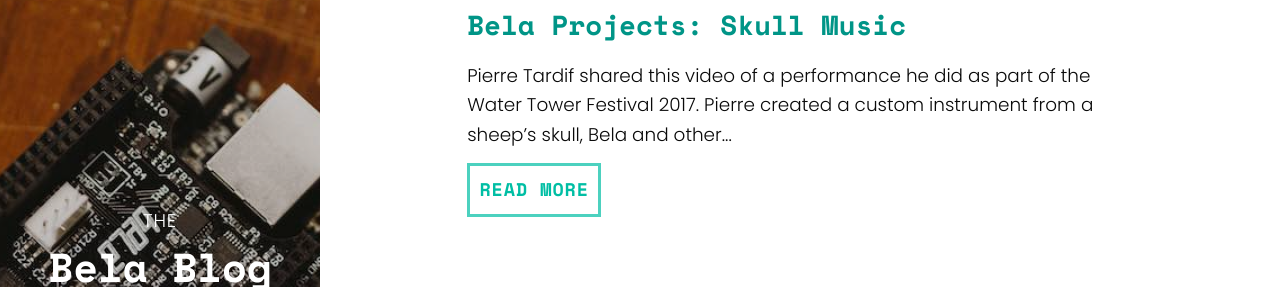
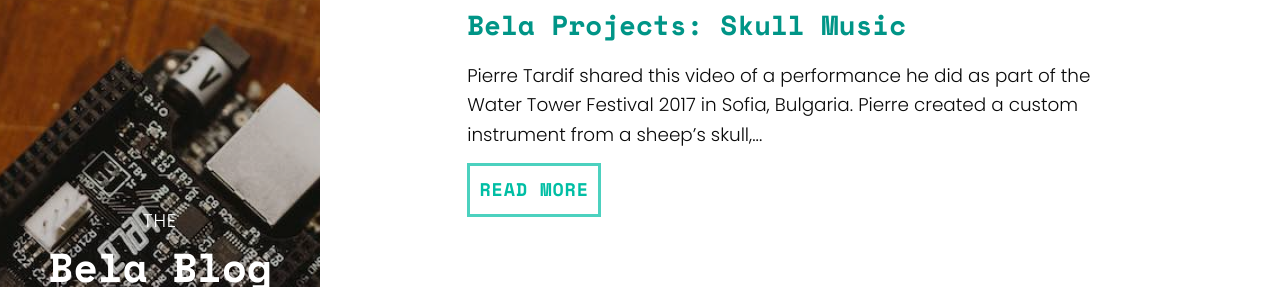
Before and after one commit to BelaPlatform/bela_newBlog, a Jekyll site: the page built from docs/index.html, in a window 1280 px wide and 900 px high, scrolled down 407 px. Shown: the part 197-484 px from the top of the window. Built offline with Jekyll 4.4.1, drawn with Linux system fonts in a browser that asks for light colours; nearby versions of some CDN libraries; the list of posts is cut into pages by our own code.

Commit message:
Changed URL and added link to festival

```diff
--- a/docs/_posts/2017-09-15-tardif.markdown
+++ b/docs/_posts/2017-09-15-bela-skull-music-pierre-tardif.markdown
@@ -11,7 +11,7 @@
 author: bela
 ---
 
-[Pierre Tardif](http://codingcoolsh.it/index.html) shared this video of a performance he did as part of the Water Tower Festival 2017.
+[Pierre Tardif](http://codingcoolsh.it/index.html) shared this video of a performance he did as part of the [Water Tower Festival 2017](http://watertowerartfest.com/en/) in Sofia, Bulgaria.
 
 {% include vimeo.html vimeo="233096591" %}
 
```
